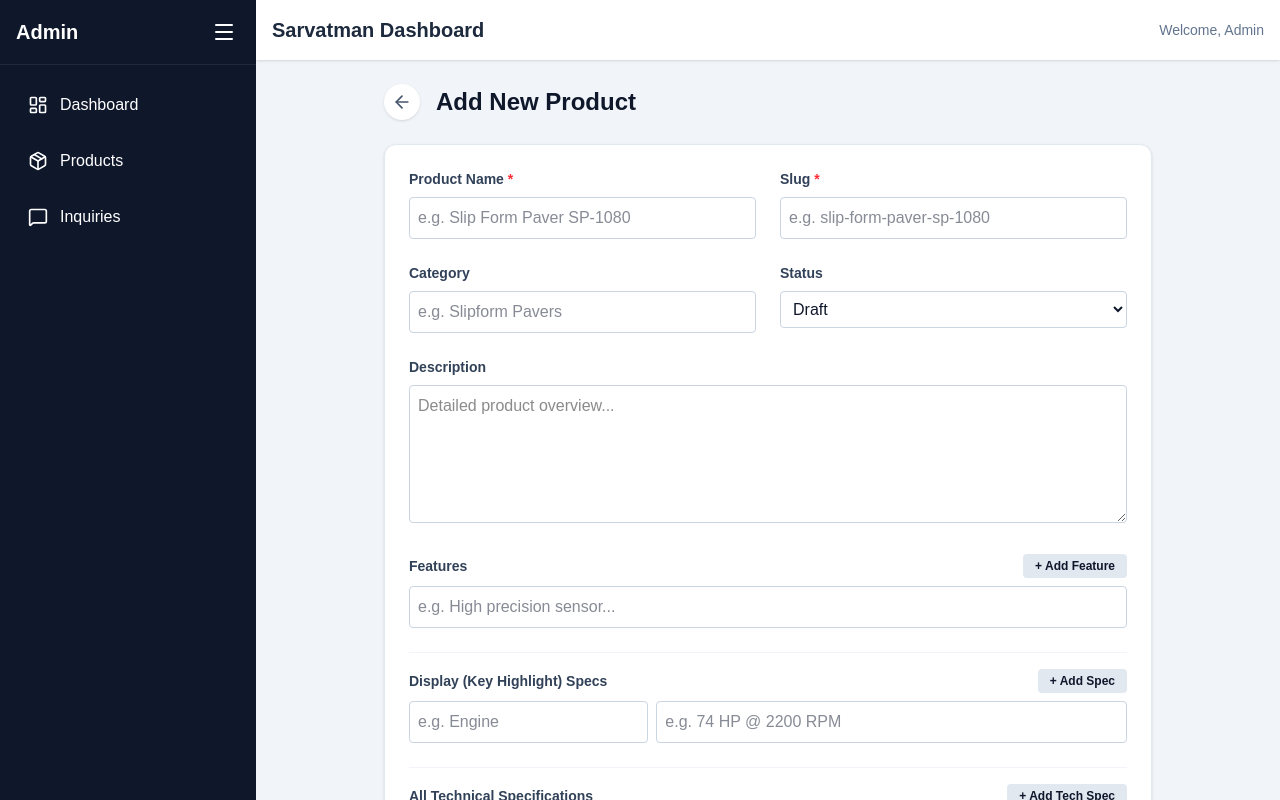
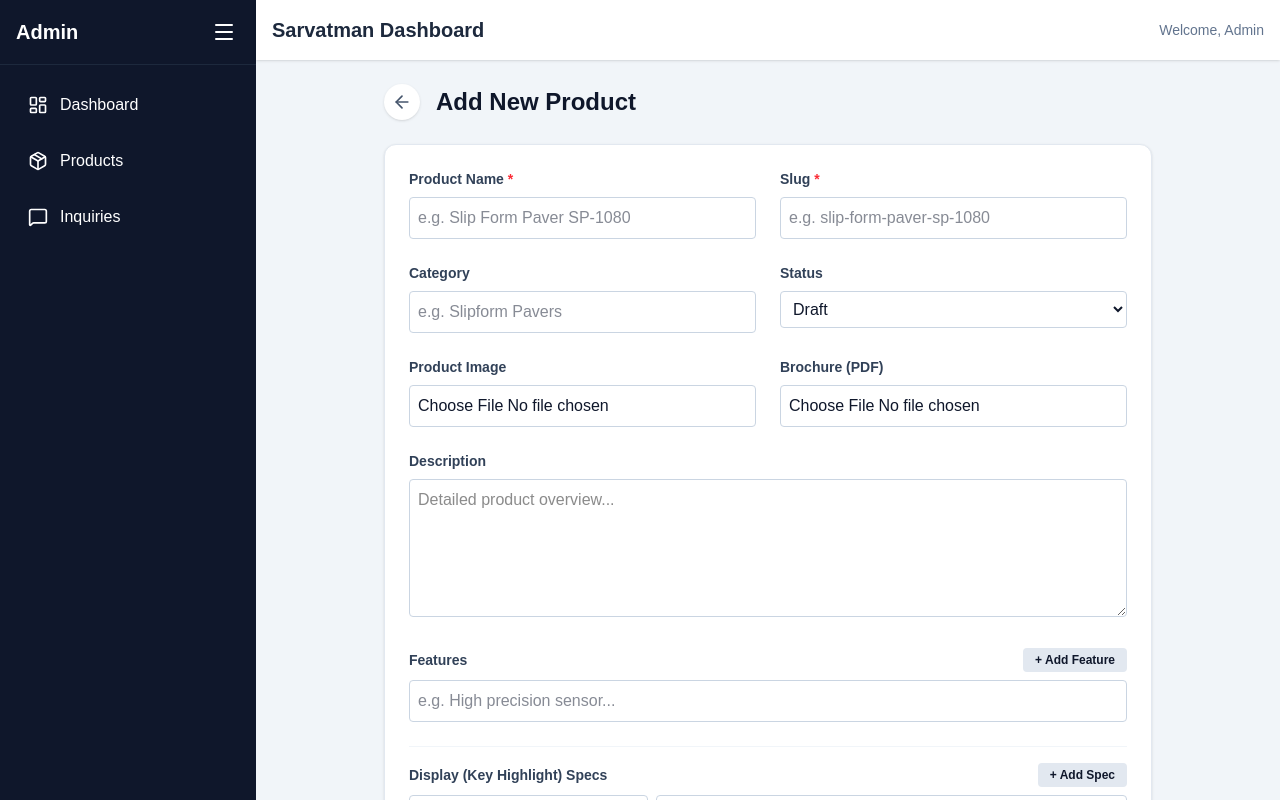
Before and after one commit to Nishu-workspace/sarvatman-client, a Next.js app: page /admin/products/new in a window 1280 px wide. Shown: the top 800 px of the page. Built offline with nearby package versions, Linux system fonts and the light colour scheme; no server answers; sample sign-in values are in the browser's storage.

Commit message:
image ulpoad and brochure upload

```diff
--- a/app/admin/products/[id]/edit/page.js
+++ b/app/admin/products/[id]/edit/page.js
@@ -16,6 +16,8 @@
         slug: "",
         category: "",
         description: "",
+        imageUrl: "",
+        brochureUrl: "",
         status: "draft",
         features: [""],
         displaySpecs: [{ key: "", value: "" }],
@@ -23,6 +25,35 @@
     });
     const [loading, setLoading] = useState(true);
     const [submitting, setSubmitting] = useState(false);
+    const [uploadingImage, setUploadingImage] = useState(false);
+    const [uploadingBrochure, setUploadingBrochure] = useState(false);
+
+    const handleFileUpload = async (e, type) => {
+        const file = e.target.files[0];
+        if (!file) return;
+
+        const setUploading = type === "image" ? setUploadingImage : setUploadingBrochure;
+        const fieldName = type === "image" ? "imageUrl" : "brochureUrl";
+
+        const formDataFile = new FormData();
+        formDataFile.append("file", file);
+
+        try {
+            setUploading(true);
+            const res = await api.post("/upload", formDataFile, {
+                headers: { "Content-Type": "multipart/form-data" },
+            });
+            if (res.data.success) {
+                setFormData(prev => ({ ...prev, [fieldName]: res.data.url }));
+                toast.success(`${type === "image" ? "Image" : "Brochure"} uploaded successfully!`);
+            }
+        } catch (err) {
+            console.error(`Failed to upload ${type}`, err);
+            toast.error(`Failed to upload ${type}`);
+        } finally {
+            setUploading(false);
+        }
+    };
 
     useEffect(() => {
         const fetchProduct = async () => {
@@ -44,6 +75,8 @@
                         slug: product.slug || "",
                         category: product.category || "",
                         description: product.description || "",
+                        imageUrl: product.imageUrl || "",
+                        brochureUrl: product.brochureUrl || "",
                         status: product.status || "draft",
                         features: product.features && product.features.length > 0 ? product.features : [""],
                         displaySpecs: parseSpecs(product.displaySpecs),
@@ -189,6 +222,41 @@
                         </div>
                     </div>
 
+                    <div className="grid grid-cols-1 md:grid-cols-2 gap-6">
+                        <div>
+                            <label className="block text-sm font-bold text-slate-700 mb-2">Product Image</label>
+                            <input
+                                type="file"
+                                accept="image/*"
+                                onChange={(e) => handleFileUpload(e, "image")}
+                                className="w-full border border-slate-300 rounded p-2 focus:ring-2 focus:ring-amber-500 outline-none text-slate-900 bg-white"
+                                disabled={uploadingImage}
+                            />
+                            {uploadingImage && <p className="text-sm text-slate-500 mt-1">Uploading...</p>}
+                            {formData.imageUrl && (
+                                <div className="mt-2">
+                                    <img src={formData.imageUrl} alt="Preview" className="h-32 object-contain border border-slate-200 rounded" />
+                                </div>
+                            )}
+                        </div>
+                        <div>
+                            <label className="block text-sm font-bold text-slate-700 mb-2">Brochure (PDF)</label>
+                            <input
+                                type="file"
+                                accept="application/pdf"
+                                onChange={(e) => handleFileUpload(e, "brochure")}
+                                className="w-full border border-slate-300 rounded p-2 focus:ring-2 focus:ring-amber-500 outline-none text-slate-900 bg-white"
+                                disabled={uploadingBrochure}
+                            />
+                            {uploadingBrochure && <p className="text-sm text-slate-500 mt-1">Uploading...</p>}
+                            {formData.brochureUrl && (
+                                <div className="mt-2 text-sm text-slate-600">
+                                    Current Brochure: <a href={formData.brochureUrl} target="_blank" rel="noopener noreferrer" className="text-amber-600 hover:text-amber-700 underline">View PDF</a>
+                                </div>
+                            )}
+                        </div>
+                    </div>
+
                     <div>
                         <label className="block text-sm font-bold text-slate-700 mb-2">Description</label>
                         <textarea
--- a/app/admin/products/new/page.js
+++ b/app/admin/products/new/page.js
@@ -13,12 +13,43 @@
         slug: "",
         category: "",
         description: "",
+        imageUrl: "",
+        brochureUrl: "",
         status: "draft",
         features: [""], // Initialize with one empty feature
         displaySpecs: [{ key: "", value: "" }], // Array of key-value pairs
         allSpecs: [{ key: "", value: "" }],
     });
     const [loading, setLoading] = useState(false);
+    const [uploadingImage, setUploadingImage] = useState(false);
+    const [uploadingBrochure, setUploadingBrochure] = useState(false);
+
+    const handleFileUpload = async (e, type) => {
+        const file = e.target.files[0];
+        if (!file) return;
+
+        const setUploading = type === "image" ? setUploadingImage : setUploadingBrochure;
+        const fieldName = type === "image" ? "imageUrl" : "brochureUrl";
+
+        const formDataFile = new FormData();
+        formDataFile.append("file", file);
+
+        try {
+            setUploading(true);
+            const res = await api.post("/upload", formDataFile, {
+                headers: { "Content-Type": "multipart/form-data" },
+            });
+            if (res.data.success) {
+                setFormData(prev => ({ ...prev, [fieldName]: res.data.url }));
+                toast.success(`${type === "image" ? "Image" : "Brochure"} uploaded successfully!`);
+            }
+        } catch (err) {
+            console.error(`Failed to upload ${type}`, err);
+            toast.error(`Failed to upload ${type}`);
+        } finally {
+            setUploading(false);
+        }
+    };
 
     const handleChange = (e) => {
         setFormData({ ...formData, [e.target.name]: e.target.value });
@@ -148,6 +179,39 @@
                                 <option value="published">Published</option>
                                 <option value="archived">Archived</option>
                             </select>
+                        </div>
+                    </div>
+
+                    <div className="grid grid-cols-1 md:grid-cols-2 gap-6">
+                        <div>
+                            <label className="block text-sm font-bold text-slate-700 mb-2">Product Image</label>
+                            <input
+                                type="file"
+                                accept="image/*"
+                                onChange={(e) => handleFileUpload(e, "image")}
+                                className="w-full border border-slate-300 rounded p-2 focus:ring-2 focus:ring-amber-500 outline-none text-slate-900 bg-white"
+                                disabled={uploadingImage}
+                            />
+                            {uploadingImage && <p className="text-sm text-slate-500 mt-1">Uploading...</p>}
+                            {formData.imageUrl && (
+                                <div className="mt-2">
+                                    <img src={formData.imageUrl} alt="Preview" className="h-32 object-contain border border-slate-200 rounded" />
+                                </div>
+                            )}
+                        </div>
+                        <div>
+                            <label className="block text-sm font-bold text-slate-700 mb-2">Brochure (PDF)</label>
+                            <input
+                                type="file"
+                                accept="application/pdf"
+                                onChange={(e) => handleFileUpload(e, "brochure")}
+                                className="w-full border border-slate-300 rounded p-2 focus:ring-2 focus:ring-amber-500 outline-none text-slate-900 bg-white"
+                                disabled={uploadingBrochure}
+                            />
+                            {uploadingBrochure && <p className="text-sm text-slate-500 mt-1">Uploading...</p>}
+                            {formData.brochureUrl && (
+                                <p className="text-sm text-green-600 mt-1 font-medium">Brochure uploaded successfully</p>
+                            )}
                         </div>
                     </div>
 
--- a/app/products/page.js
+++ b/app/products/page.js
@@ -313,14 +313,19 @@
                     href={`/products/${product.slug}`}
                     className="relative h-56 bg-slate-100 flex items-center justify-center overflow-hidden"
                   >
-                    {/* Replace with Next/Image in real app */}
+                    {product.imageUrl ? (
                       <motion.img
-                      src={product.image}
+                        src={product.imageUrl}
                         alt={product.name}
                         className="max-h-full max-w-full object-contain p-4"
                         whileHover={{ scale: 1.1 }}
                         transition={springTransition}
                       />
+                    ) : (
+                      <div className="text-slate-300 flex flex-col items-center">
+                        <span className="text-sm font-medium">No Image</span>
+                      </div>
+                    )}
                     <motion.div
                       className="absolute top-4 left-4 bg-slate-900 text-white text-[10px] font-bold uppercase px-2 py-1 rounded tracking-wider"
                       initial={{ opacity: 0, y: -10 }}
@@ -411,12 +416,16 @@
             Download 2025 Catalogue
           </h2>
           <p className="text-slate-400 mb-8 max-w-xl mx-auto">
-            Get the full technical specifications for the SP 1080, SKM 540, and
-            our entire range of infrastructure machinery in one PDF.
+            Get the full technical specifications for our entire range of infrastructure machinery in one PDF.
           </p>
-          <button className="inline-flex items-center gap-2 bg-white text-black px-8 py-4 rounded font-bold hover:bg-gray-200 transition">
+          <a
+            href="/general-brochure.pdf"
+            target="_blank"
+            rel="noopener noreferrer"
+            className="inline-flex items-center gap-2 bg-white text-black px-8 py-4 rounded font-bold hover:bg-gray-200 transition"
+          >
             <Download size={20} /> Download PDF Brochure
-          </button>
+          </a>
         </div>
       </section>
 
```
Also changed, not shown: app/products/[slug]/page.js (+16 -6 lines). Lines whose indentation alone changed are shown as unchanged.
